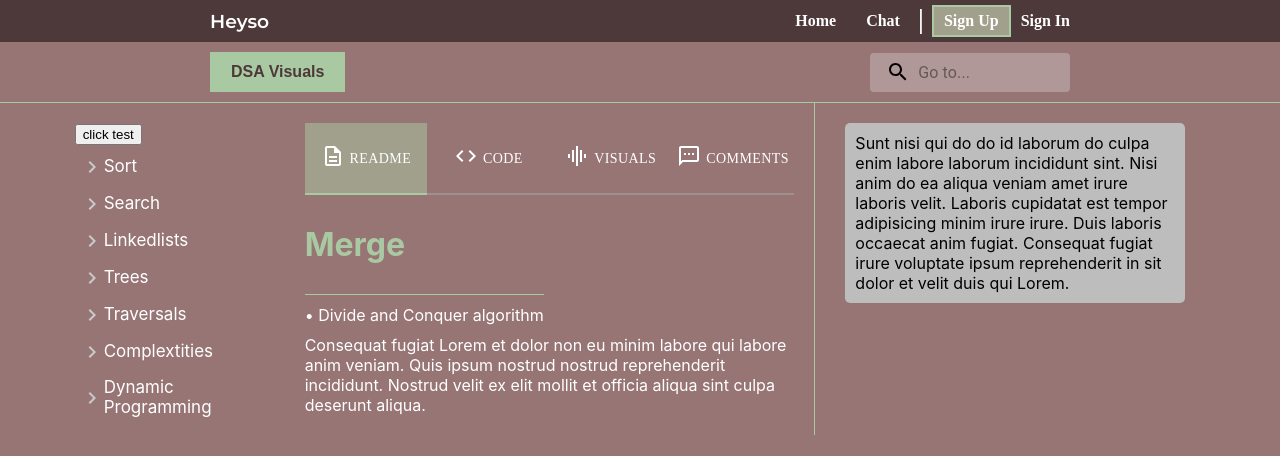
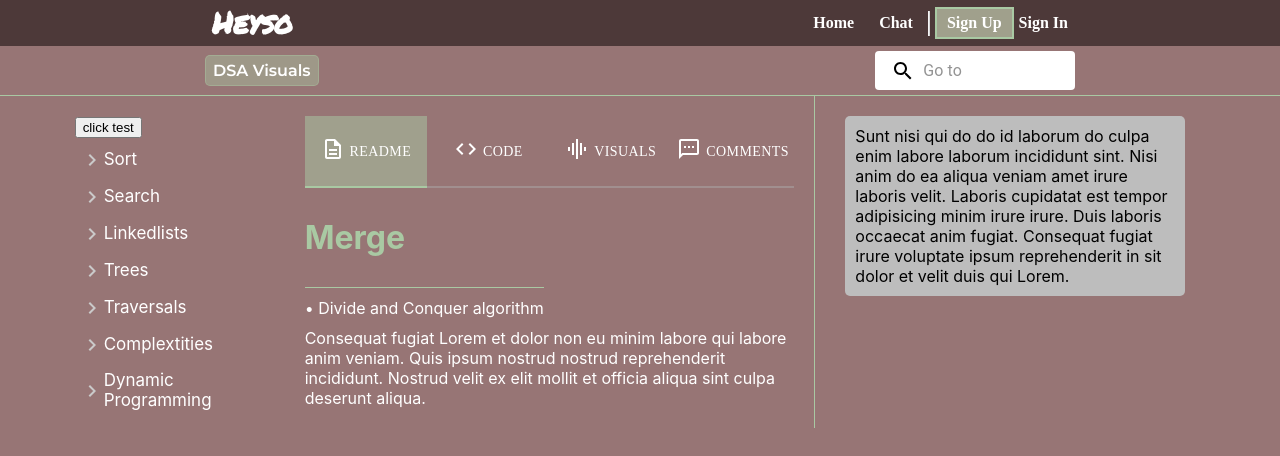
Before and after one commit to matterwin/DSA-Visual, a React (Create React App) app in the folder App/front-end/: page / in a window 1280 px wide. Shown: the top 456 px of the page. Built offline with nearby package versions, Linux system fonts and the light colour scheme; the HTML template or start-up script is replaced by a standard one.

Commit message:
messing around iwth navbar

```diff
--- a/App/front-end/src/App.css
+++ b/App/front-end/src/App.css
@@ -1,4 +1,6 @@
 @import url('https://fonts.googleapis.com/css2?family=Montserrat:wght@400;500;600&family=Noto+Serif+Ottoman+Siyaq&display=swap');
+@import url('https://fonts.googleapis.com/css2?family=Gloria+Hallelujah&display=swap');
+@import url('https://fonts.googleapis.com/css2?family=Permanent+Marker&display=swap');
 
 body {
   background-color: #6b5151;
--- a/App/front-end/src/Core/Nav/NavLoggedIn/navIn.css
+++ b/App/front-end/src/Core/Nav/NavLoggedIn/navIn.css
@@ -16,9 +16,10 @@
     overflow: hidden;
     background-color: #f4f4f5;
     cursor: pointer;
-    outline-offset: 3px;
-    outline:2px solid #fff;
-    transition: border-radius 0.2s ease-in-out, outline 0.2s ease-in-out;
+    /* outline-offset: 3px;
+    outline:2px solid #fff; */
+    /* transition: border-radius 0.2s ease-in-out, outline 0.2s ease-in-out; */
+    transition: border-radius 0.2s ease-in-out;
 }
 
 .profile-pic {
@@ -29,10 +30,10 @@
     border-radius: 50%;
 }
 
-
+/*
 .pfp-div:hover {
     outline:2px solid #fff;
-}
+} */
 
 .pfp-div:hover{
     border-radius: 35%;
--- a/App/front-end/src/Core/Nav/NavLoggedIn/navIn.js
+++ b/App/front-end/src/Core/Nav/NavLoggedIn/navIn.js
@@ -3,9 +3,10 @@ import { NavLink } from "react-router-dom";
 import Divider from '@mui/material/Divider';
 import Searchbar from '../searchbar';
 import NavProfile from './navProfile';
-import AddRoundedIcon from '@mui/icons-material/AddRounded';
-import NotificationsRoundedIcon from '@mui/icons-material/NotificationsRounded';
-import NotificationsActiveRoundedIcon from '@mui/icons-material/NotificationsActiveRounded';
+import AddOutlinedIcon from '@mui/icons-material/AddOutlined';
+import NotificationsOutlinedIcon from '@mui/icons-material/NotificationsOutlined';
+import NotificationsActiveOutlinedIcon from '@mui/icons-material/NotificationsActiveOutlined';
+import GraphicEqOutlinedIcon from '@mui/icons-material/GraphicEqOutlined';
 import "../nav.css"
 import "./navIn.css"
 import "../subnav.css"
@@ -40,12 +41,12 @@ const NavIn = () => {
               <NavLink end to="/chat" className="nav-link-div">
                 <h4 className="linkers">Chat</h4>
               </NavLink>
-              <Divider orientation="vertical" style={{ backgroundColor: '#f4f4f5', height: '25px', width:'1px' }} />
+              <Divider orientation="vertical" style={{ backgroundColor: 'grey', height: '25px', width:'1px' }} />
               <div className="nav-link-div-icons">
-                <AddRoundedIcon sx={{ padding: '0', margin:'0', cursor: 'pointer', color:'#fff' }}/>
+                <AddOutlinedIcon sx={{ padding: '0', margin:'0', cursor: 'pointer', color:'#fff', fontSize:'25px'}}/>
               </div>
               <div className="nav-link-div-icons">
-                <NotificationsRoundedIcon sx={{ padding: '0', margin:'0', cursor: 'pointer', color:'#fff' }}/>
+                <NotificationsOutlinedIcon sx={{ padding: '0', margin:'0', cursor: 'pointer', color:'#fff', fontSize:'25px' }}/>
               </div>
               <div className="nav-link-div-pp">
                  <NavProfile />
@@ -60,7 +61,9 @@ const NavIn = () => {
           <div className="sub-nav-l-r-container">
             <div className="sub-left-side">
               <button className='dsa-btn' onClick={handleClickDSABtn}>
-                {dsaOrHomeBtn}
+                <div className='dsa-btn-inside'>
+                  <GraphicEqOutlinedIcon />{dsaOrHomeBtn}
+                </div>
               </button>
             </div>
             <div className="sub-right-side">
--- a/App/front-end/src/Core/Nav/NavLoggedIn/navProfile.js
+++ b/App/front-end/src/Core/Nav/NavLoggedIn/navProfile.js
@@ -1,35 +1,15 @@
 import * as React from 'react';
-import { useEffect, useState } from 'react';
 import { styled, alpha } from '@mui/material/styles';
 import Menu from '@mui/material/Menu';
 import MenuItem from '@mui/material/MenuItem';
 import Divider from '@mui/material/Divider';
-import KeyboardArrowDownIcon from '@mui/icons-material/KeyboardArrowDown';
-import KeyboardArrowUpIcon from '@mui/icons-material/KeyboardArrowUp';
 import DefaultPic from '../../profilePics/pika.png';
 import Tooltip from '@mui/material/Tooltip';
 import Button from '@mui/material/Button';
 import { NavLink } from "react-router-dom";
-import "./navIn.css"
-
 import deleteCookies from '../../../Cookies/deleteCookies'
 import readCookies from '../../../Cookies/readCookies';
-
-  const StyledKeyboardArrowDownIcon = styled(KeyboardArrowDownIcon)({
-    color: '#8f8f8f',
-    fontSize: 28,
-    '&:hover': {
-      color: '#1976d2',
-    },
-  });
-
-  const StyledKeyboardArrowUpIcon = styled(KeyboardArrowUpIcon)({
-    color: '#8f8f8f',
-    fontSize: 28,
-    '&:hover': {
-      color: '#1976d2',
-    },
-  });
+import "./navIn.css"
 
 const StyledMenu = styled((props) => (
   <Menu
@@ -148,9 +128,6 @@ export default function NavProfile() {
                     <img className="profile-pic" src={DefaultPic} alt="ProfilePicture" />
                 </Tooltip>
             </div>
-            {/* <div>
-                {showArrowDown ? <StyledKeyboardArrowDownIcon/> : <StyledKeyboardArrowUpIcon/> }
-            </div>           */}
         </div>
             <StyledMenu
             id="demo-customized-menu"
--- a/App/front-end/src/Core/Nav/nav.css
+++ b/App/front-end/src/Core/Nav/nav.css
@@ -5,7 +5,7 @@
     background-color: #977575;
     background-color: #A9C9A3;
     background-color: #4d3939;
-    padding: 5px;
+    padding: 1px;
     /* margin-left: 10px;
     margin-right: 10px; */
 }
@@ -36,7 +36,11 @@
 }
 
 .nav-link-div-icons{
-    padding: 7px 10px 7px 10px;
+    /* padding: 7px 10px 7px 10px; */
+    padding: 5px 10px 5px 10px;
+    /* padding: 2px;
+    padding-left: 5px;
+    padding-right: 5px; */
     /* margin-left: -3px;
     margin-right: -3px; */
     border-radius: 5px;
@@ -45,7 +49,7 @@
 
 .nav-link-div-icons:hover{
     background-color: #cccccc34;
-    padding: 7px 10px 7px 10px;
+    /* padding: 7px 10px 7px 10px; */
 }
 
 .nav-link-div-pp{
@@ -84,26 +88,35 @@
 .dsa-btn {
     padding-top: 0;
     margin-top: 0;
-    font-family: 'Source Sans Pro', sans-serif;
-    color: #4d3939;
+    font-family: 'Montserrat', sans-serif;
+    font-style: bold;
+    color: #fff;
     font-size: 1rem;
     text-decoration: none;
-    font-weight: 600;
-    /* border-radius: 5px; */
-    padding: 10px;
-    padding-left: 20px;
-    padding-right: 20px;
+    font-weight: 700;
+    border-radius: 5px;
+    padding: 5px;
+    padding-left: 7px;
+    padding-right: 7px;
     text-decoration: none;
     outline: none;
-    border: 1px solid #A9C9A3;
-    background-color: #A9C9A3;
-    transition: background-color 0.3s ease;
+    border: 1px solid #a9c9a36b;
+    background-color: #a9c9a36b;
+    transition: background-color 0.1s ease;
   }
 
 .dsa-btn:hover {
-    border: 1px solid #4d3939;
-    background-color: #a9c9a383;
+    /* border: 1px solid #4d3939; */
+    background-color: #A9C9A3;
     cursor: pointer;
+}
+
+.dsa-btn-inside{
+    display: flex;
+    flex-direction:row;
+    align-items: center;
+    justify-content: flex-start;
+    gap: 3px;
 }
 
 .nav-l-r-container {
@@ -121,16 +134,19 @@
     flex-direction:row;
     align-items: center;
     justify-content: flex-start;
-    gap: 10px;
+    gap: 5px;
 }
 
 .headline {
     font-family: 'Montserrat', sans-serif;
+    font-family: 'Permanent Marker', cursive;
+    /* font-family: 'Gloria Hallelujah', cursive; */
     color: #fff;
     padding: 0;
     margin: 0;
     text-decoration: none;
-    font-weight: 600;
+    /* font-weight: 600; */
+    font-size: 30px;
 }
 
 .left-side{
@@ -139,8 +155,8 @@
 }
 
 .inside-nav{
-    margin-left: 205px;
-    margin-right: 205px;
+    margin-left: 211px;
+    margin-right: 211px;
     /* margin-left: 100px;
     margin-right: 100px; */
 }
--- a/App/front-end/src/Core/Nav/searchbar.js
+++ b/App/front-end/src/Core/Nav/searchbar.js
@@ -6,9 +6,9 @@ import SearchIcon from '@mui/icons-material/Search';
 const Search = styled('div')(({ theme, hasInput }) => ({
   position: 'relative',
   borderRadius: theme.shape.borderRadius,
-  backgroundColor: hasInput ? '#cccccc34' : alpha(theme.palette.common.white, 0.25),
+  backgroundColor: hasInput ? '#fff' : '#fff',
   '&:hover': {
-    backgroundColor: alpha(theme.palette.common.white, 0.85),
+    backgroundColor: '#fff',
   },
   marginLeft: 0,
   width: '100%',
@@ -29,7 +29,7 @@ const SearchIconWrapper = styled('div')(({ theme }) => ({
 }));
 
 const StyledInputBase = styled(InputBase)(({ theme }) => ({
-  color: 'inherit',
+  color: 'black',
   '& .MuiInputBase-input': {
     padding: theme.spacing(1, 1, 1, 0),
     // vertical padding + font size from searchIcon
@@ -58,7 +58,7 @@ export default function SearchBar() {
         <SearchIcon />
       </SearchIconWrapper>
       <StyledInputBase
-        placeholder="Go to..."
+        placeholder="Go to"
         inputProps={{ 'aria-label': 'search' }}
         value={inputValue}
         onChange={handleInputChange}
--- a/App/front-end/src/Core/Nav/subnav.css
+++ b/App/front-end/src/Core/Nav/subnav.css
@@ -6,7 +6,7 @@
     background-color: #A9C9A3;
     background-color: #4d3939;
     background-color: #977575;
-    padding: 10px;
+    padding: 5px;
     border-bottom: #A9C9A3 solid 1px;
     /* box-shadow: 0 2px 10px rgba(0, 0, 0, 0.3); */
 }
```
Also changed, not shown: App/front-end/src/Core/Nav/NavLoggedIn/notify.js (added, +141 -0 lines).
